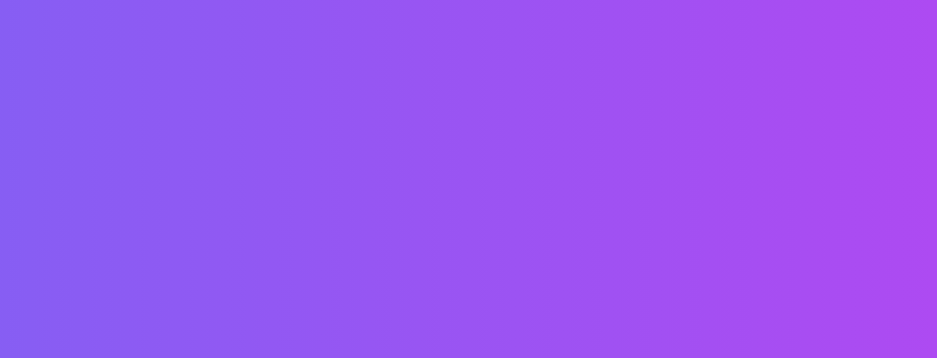
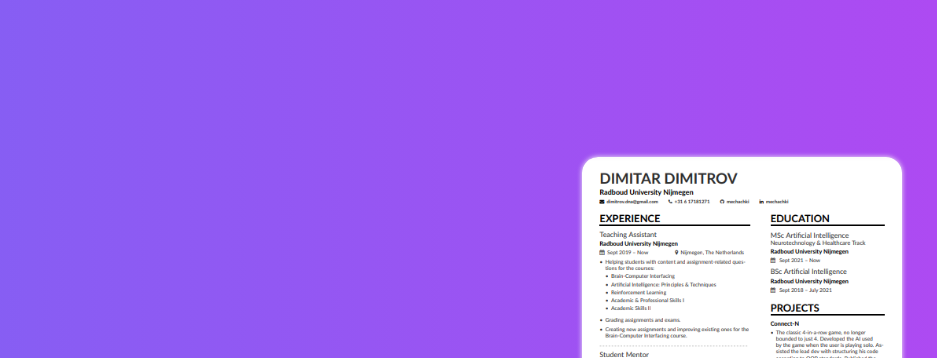
Before and after one commit to dimitarcodes/cv, a plain HTML site: page docs/index.html in a window 1280 px wide. Shown: the top 358 px of the page, without its empty margins (173-1110 px from the left). Drawn offline with Linux system fonts and the light colour scheme.

Commit message:
fixed link

```diff
--- a/docs/index.html
+++ b/docs/index.html
@@ -24,7 +24,7 @@
         </div>
         <div class="cv">
             <a href="CV_DimitarDimitrov.pdf">
-            <img src="cv.png" class='cvbox'>
+            <img src="images/cv.png" class='cvbox'>
         </a>
         </div>
     </div>
```
